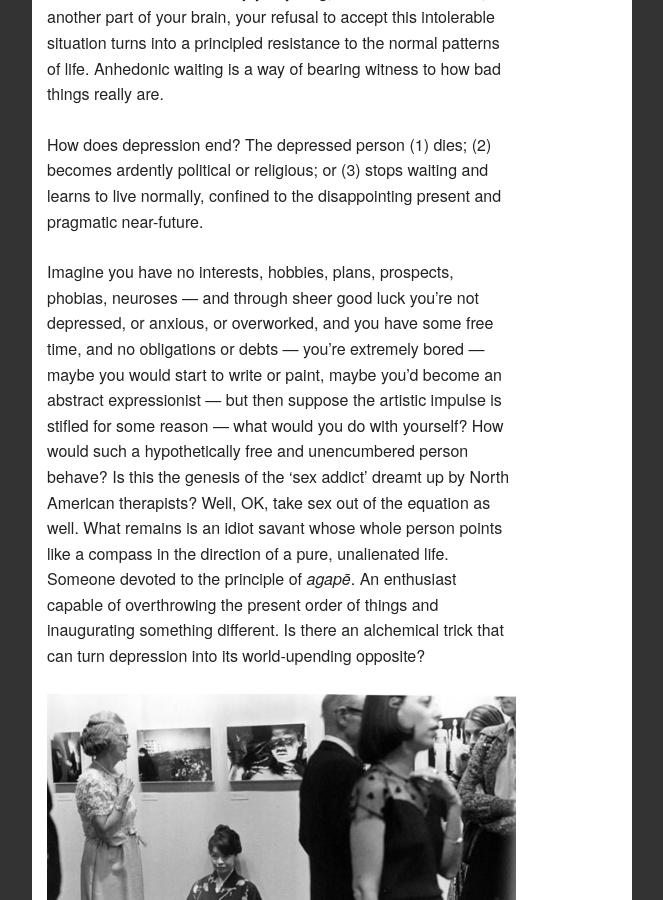
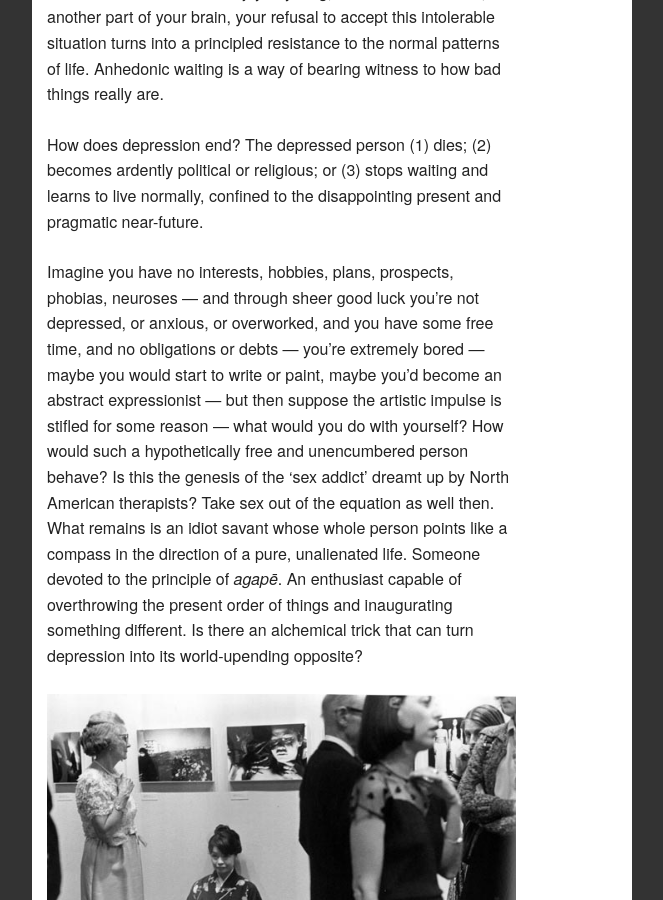
Before and after one commit to mt-trash/mt-trash.github.io, a Jekyll site: the page built from _posts/2017-01-01-fukase.md, in a window 1280 px wide and 900 px high, scrolled down 4091 px. Shown: the whole window, without its empty margins (308-971 px from the left). Built offline with Jekyll 4.4.1, drawn with Linux system fonts in a browser that asks for light colours.

```diff
--- a/_posts/2017-01-01-fukase.md
+++ b/_posts/2017-01-01-fukase.md
@@ -24,7 +24,7 @@
 
 How does depression end? The depressed person (1) dies; (2) becomes ardently political or religious; or (3) stops waiting and learns to live normally, confined to the disappointing present and pragmatic near-future.
 
-Imagine you have no interests, hobbies, plans, prospects, phobias, neuroses — and through sheer good luck you're not depressed, or anxious, or overworked, and you have some free time, and no obligations or debts — you're extremely bored — maybe you would start to write or paint, maybe you'd become an abstract expressionist — but then suppose the artistic impulse is stifled for some reason — what would you do with yourself? How would such a hypothetically free and unencumbered person behave? Is this the genesis of the 'sex addict' dreamt up by North American therapists? Well, OK, take sex out of the equation as well. What remains is an idiot savant whose whole person points like a compass in the direction of a pure, unalienated life. Someone devoted to the principle of *agapē*. An enthusiast capable of overthrowing the present order of things and inaugurating something different. Is there an alchemical trick that can turn depression into its world-upending opposite?
+Imagine you have no interests, hobbies, plans, prospects, phobias, neuroses — and through sheer good luck you're not depressed, or anxious, or overworked, and you have some free time, and no obligations or debts — you're extremely bored — maybe you would start to write or paint, maybe you'd become an abstract expressionist — but then suppose the artistic impulse is stifled for some reason — what would you do with yourself? How would such a hypothetically free and unencumbered person behave? Is this the genesis of the 'sex addict' dreamt up by North American therapists? Take sex out of the equation as well then. What remains is an idiot savant whose whole person points like a compass in the direction of a pure, unalienated life. Someone devoted to the principle of *agapē*. An enthusiast capable of overthrowing the present order of things and inaugurating something different. Is there an alchemical trick that can turn depression into its world-upending opposite?
 
 {% include image-no-link.html file="/images/fukase-gallery.jpg" alt="fukase-gallery.jpg" %}
 
```
Also changed, not shown: _posts/2017-09-23-country-road.md (deleted, +0 -13 lines).
